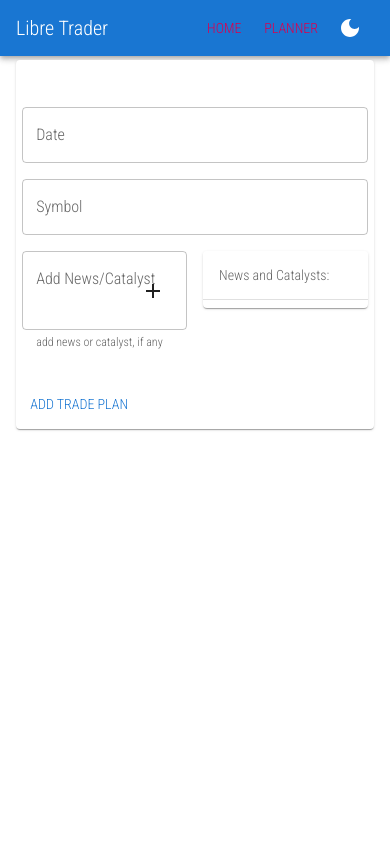
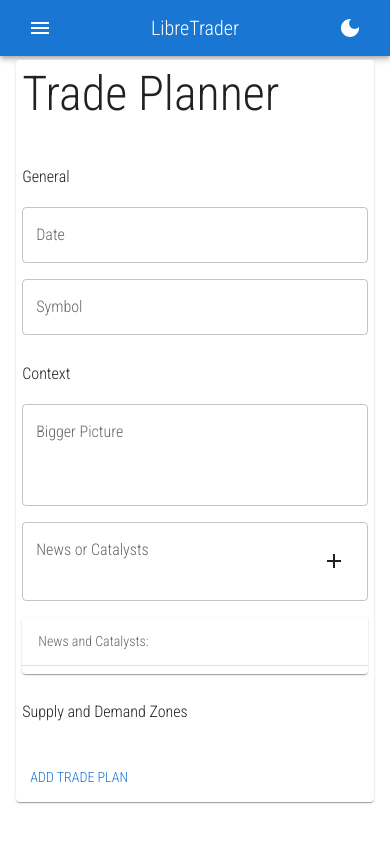
Before and after one commit to oze4/LibreTrader, a React app in the folder frontend/: page /planner in a window 390 px wide. Built offline with nearby package versions, Linux system fonts and the light colour scheme.

Commit message:
feat(frontend): add more to tradeplan form; fix topbar to be responsive

```diff
--- a/frontend/src/components/Topbar/index.js
+++ b/frontend/src/components/Topbar/index.js
@@ -1,71 +1,128 @@
-import React, { useState, useContext } from "react";
+import React, { useContext } from "react";
+import MenuIcon from "@mui/icons-material/Menu";
 import {
-  AppBar,
+  MenuItem,
+  Tooltip,
+  Button,
   Container,
-  Button,
-  Box,
-  Grid,
+  Menu,
   Typography,
   IconButton,
   Toolbar,
-  Menu,
-  MenuItem,
-  Tooltip,
+  Box,
+  AppBar,
+  Link as MuiLink,
 } from "@mui/material";
-import {
-  DarkMode,
-  LightMode,
-  Menu as MenuIcon,
-  AccountCircle,
-} from "@mui/icons-material";
 
+import { DarkMode, LightMode } from "@mui/icons-material";
 import { ColorModeContext } from "@/theme";
+import { Link as RouterLink } from "react-router-dom";
 
-const pages = ["Home", "Planner"];
+const pages = [
+  { name: "Home", path: "/" },
+  { name: "Planner", path: "/planner" },
+];
 
-export default function Topbar() {
-  const [anchorElNav, setAnchorElNav] = useState(null);
+export default function TopbarResponsive(props) {
   const theme = useContext(ColorModeContext);
+  const [anchorElNav, setAnchorElNav] = React.useState(null);
+  const [anchorElUser, setAnchorElUser] = React.useState(null);
 
   const handleOpenNavMenu = (event) => {
     setAnchorElNav(event.currentTarget);
+  };
+  const handleOpenUserMenu = (event) => {
+    setAnchorElUser(event.currentTarget);
   };
 
   const handleCloseNavMenu = () => {
     setAnchorElNav(null);
   };
 
+  const handleCloseUserMenu = () => {
+    setAnchorElUser(null);
+  };
+
   return (
-    <Box sx={{ flexGrow: 1 }}>
     <AppBar position="static">
       <Container maxWidth="xl">
         <Toolbar disableGutters>
-            {/* LEFT DRAWER MENU ICON */}
-            {/*
-          <IconButton size="large" edge="start" color="inherit" aria-label="menu" sx={{ mr: 2 }}>
+          <Typography
+            variant="h6"
+            noWrap
+            component="div"
+            sx={{ mr: 2, display: { xs: "none", md: "flex" } }}
+          >
+            LibreTrader
+          </Typography>
+
+          {/* HIDDEN UNLESS ON SMALL SCREEN
+             THIS IS THE MOBILE MENU/RESPONSIVE MENU */}
+          <Box sx={{ flexGrow: 1, display: { xs: "flex", md: "none" } }}>
+            <IconButton
+              size="large"
+              aria-label="account of current user"
+              aria-controls="menu-appbar"
+              aria-haspopup="true"
+              onClick={handleOpenNavMenu}
+              color="inherit"
+            >
               <MenuIcon />
             </IconButton>
-          */}
-
-            {/* LOGO NAME */}
-            <Typography variant="h6" component="div" sx={{ flexGrow: 1 }}>
-              Libre Trader
+            <Menu
+              id="menu-appbar"
+              anchorEl={anchorElNav}
+              anchorOrigin={{
+                vertical: "bottom",
+                horizontal: "left",
+              }}
+              keepMounted
+              transformOrigin={{
+                vertical: "top",
+                horizontal: "left",
+              }}
+              open={Boolean(anchorElNav)}
+              onClose={handleCloseNavMenu}
+              sx={{
+                display: { xs: "block", md: "none" },
+              }}
+            >
+              {pages.map((page) => (
+                <MenuItem
+                  component={RouterLink}
+                  to={page.path}
+                  key={page.name}
+                  onClick={handleCloseNavMenu}
+                >
+                  <Typography textAlign="center">{page.name}</Typography>
+                </MenuItem>
+              ))}
+            </Menu>
+          </Box>
+          {/* HIDDEN UNLESS ON SMALL SCREEN */}
+          <Typography
+            variant="h6"
+            noWrap
+            component="div"
+            sx={{ flexGrow: 1, display: { xs: "flex", md: "none" } }}
+          >
+            LibreTrader
           </Typography>
 
-            <Box sx={{ float: "left" }}>
+          <Box sx={{ flexGrow: 1, display: { xs: "none", md: "flex" } }}>
             {pages.map((page) => (
               <Button
-                  color="secondary"
-                  key={page}
-                  onClick={handleCloseNavMenu}
+                variant="filled"
+                key={page.name}
+                component={RouterLink}
+                to={page.path}
               >
-                  {page}
+                {page.name}
               </Button>
             ))}
           </Box>
 
-            {/* TOGGLE DARK MODE */}
-            <div>
+          <Box sx={{ flexGrow: 0 }}>
             <Tooltip
               title={`switch to ${
                 theme.mode === "dark" ? "light" : "dark"
@@ -78,15 +135,10 @@ export default function Topbar() {
                 }
               </IconButton>
             </Tooltip>
-
-              {/* RIGHT DROP DOWN MENU */}
-              {/*
-            <IconButton size="large" aria-label="account of current user" aria-controls="menu-appbar" aria-haspopup="true" onClick={handleMenu} color="inherit">
-              <AccountCircle />
-            </IconButton>
             <Menu
+              sx={{ mt: "45px" }}
               id="menu-appbar"
-              anchorEl={anchorEl}
+              anchorEl={anchorElUser}
               anchorOrigin={{
                 vertical: "top",
                 horizontal: "right",
@@ -96,17 +148,12 @@ export default function Topbar() {
                 vertical: "top",
                 horizontal: "right",
               }}
-              open={Boolean(anchorEl)}
-              onClose={handleClose}
-            >
-              <MenuItem onClick={handleClose}>Profile</MenuItem>
-              <MenuItem onClick={handleClose}>My account</MenuItem>
-            </Menu>
-            */}
-            </div>
+              open={Boolean(anchorElUser)}
+              onClose={handleCloseUserMenu}
+            ></Menu>
+          </Box>
         </Toolbar>
       </Container>
     </AppBar>
-    </Box>
   );
 }
--- a/frontend/src/components/TradePlanForm/index.js
+++ b/frontend/src/components/TradePlanForm/index.js
@@ -12,6 +12,7 @@ import {
   Divider,
   Button,
   Tooltip,
+  Typography,
 } from "@mui/material";
 import { Add as AddIcon, Delete as DeleteIcon } from "@mui/icons-material";
 
@@ -54,7 +55,13 @@ export default function TradePlan({ onSubmit }) {
   };
 
   return (
+    <>
+      <Typography variant="h3">Trade Planner</Typography>
       <Grid container spacing={2} marginTop="3vh">
+        <Grid item xs={12}>
+          <Typography variant="subtitle1">General</Typography>
+        </Grid>
+
         {/* DATE */}
         <Grid item xs={12} md={6}>
           <TextField
@@ -74,16 +81,32 @@ export default function TradePlan({ onSubmit }) {
           />
         </Grid>
 
+        <Grid item xs={12} marginTop="1vh">
+          <Typography variant="subtitle1">Context</Typography>
+        </Grid>
+
+        {/* MARKET CONTEXT/BIGGER PICTURE */}
+        <Grid item xs={12}>
+          <TextField
+            fullWidth
+            multiline
+            rows={3}
+            onChange={(e) => handleTextFieldChange(e, "biggerPicture")}
+            label="Bigger Picture"
+            placeholder="market context/bigger picture"
+          />
+        </Grid>
+
         {/* NEWS AND CATALYSTS */}
-      <Grid item xs={6}>
+        <Grid item xs={12} md={6}>
           <TextField
             fullWidth
             multiline
             rows={2}
             value={currentNewsCatalyst}
             onChange={(e) => setCurrentNewsCatalyst(e.target.value)}
-          label="Add News/Catalyst"
-          helperText="add news or catalyst, if any"
+            label="News or Catalysts"
+            placeholder="add news or catalyst, if any"
             InputProps={{
               endAdornment: (
                 <IconButton color="inherit" onClick={handleAddNewsOrCatalyst}>
@@ -93,15 +116,16 @@ export default function TradePlan({ onSubmit }) {
             }}
           />
         </Grid>
-
         {/* DISPLAY NEWS AND CATALYSTS */}
-      <Grid item xs={6}>
+        <Grid item xs={12} md={6}>
           <Paper
             ref={newsRef}
             elevation={1}
             sx={{ maxHeight: "300px", overflow: "auto" }}
           >
-          <List subheader={<ListSubheader>News and Catalysts:</ListSubheader>}>
+            <List
+              subheader={<ListSubheader>News and Catalysts:</ListSubheader>}
+            >
               <Divider />
               {state.newsAndCatalysts.map((news, index) => {
                 return (
@@ -129,9 +153,14 @@ export default function TradePlan({ onSubmit }) {
           </Paper>
         </Grid>
 
-      <Grid item marginTop="2vh">
+        <Grid item xs={12} marginTop="1vh">
+          <Typography variant="subtitle1">Supply and Demand Zones</Typography>
+        </Grid>
+
+        <Grid item xs={12} marginTop="2vh">
           <Button onClick={() => onSubmit(state)}>Add Trade Plan</Button>
         </Grid>
       </Grid>
+    </>
   );
 }
--- a/frontend/src/pages/Planner/index.js
+++ b/frontend/src/pages/Planner/index.js
@@ -10,7 +10,9 @@ export default function Planner() {
     <Grid container>
       <Grid item xs={12}>
         <Paper sx={{ padding: "1.75%", marginTop: "1%" }}>
-          <TradePlanForm onSubmit={(data) => alert(data)} />
+          <TradePlanForm
+            onSubmit={(data) => alert(JSON.stringify(data, null, 2))}
+          />
         </Paper>
       </Grid>
       {tradePlans &&
```
Lines whose indentation alone changed are shown as unchanged.
